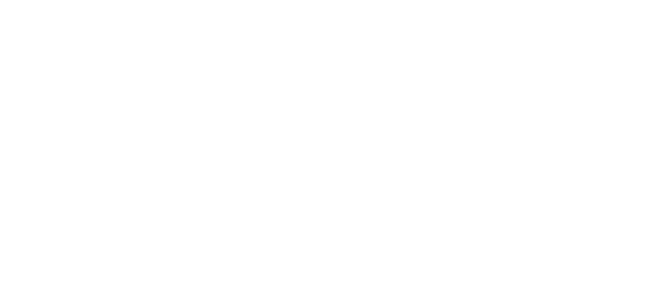
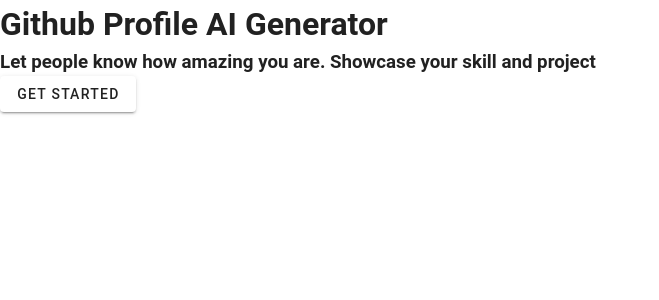
Before and after one commit to Sharmae09/GithubReadMeAiGen, a Nuxt app: page / in a window 1280 px wide. Before the commit this address had no page. Shown: the top 300 px of the page, without its empty margins (0-659 px from the left). Built offline with nearby package versions, Linux system fonts and the light colour scheme.

Commit message:
Create index.vue

```diff
--- /dev/null
+++ b/pages/index.vue
@@ -0,0 +1,8 @@
+<template>
+    <div>
+    <h1>Github Profile AI Generator</h1>
+    <h3>Let people know how amazing you are. Showcase your skill and project</h3>
+    <v-btn>Get Started</v-btn>
+    </div>
+</template>
+<script></script>
```
